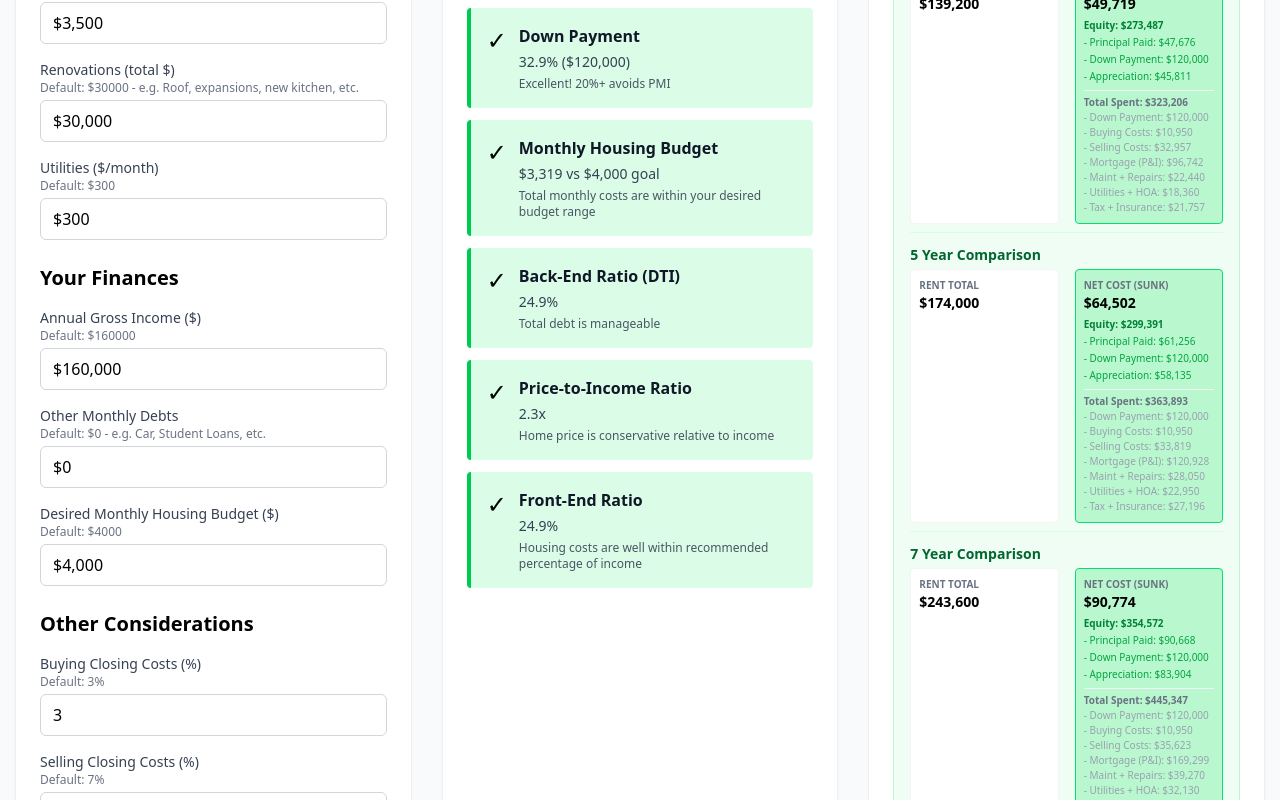
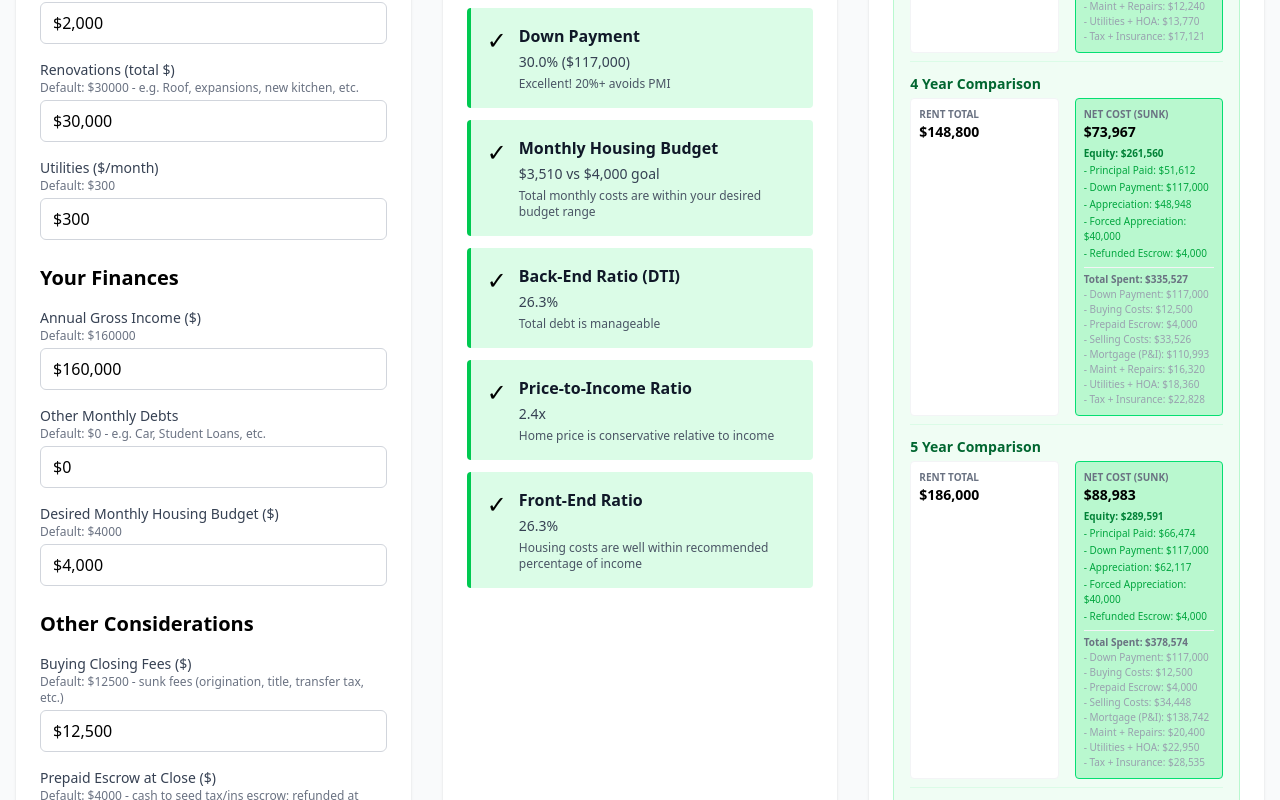
Before and after one commit to emurdock1101/home-buying-calculator, a React (Vite) app: page / in a window 1280 px wide. Shown: the part 880-1680 px from the top of the page. Built offline with nearby package versions, Linux system fonts and the light colour scheme.

Commit message:
escrow refund

```diff
--- a/src/components/OpportunityCostsColumn.tsx
+++ b/src/components/OpportunityCostsColumn.tsx
@@ -99,6 +99,19 @@ export const OpportunityCostsColumn = ({
                               maximumFractionDigits: 0,
                             })}
                           </p>
+                          <p className="text-[10px] text-green-600">
+                            - Forced Appreciation: $
+                            {p.forcedAppreciationAmount.toLocaleString(
+                              undefined,
+                              { maximumFractionDigits: 0 }
+                            )}
+                          </p>
+                          <p className="text-[10px] text-green-600">
+                            - Refunded Escrow: $
+                            {p.prepaidEscrow.toLocaleString(undefined, {
+                              maximumFractionDigits: 0,
+                            })}
+                          </p>
 
                           <div className="pt-1 mt-1 border-t border-gray-100">
                             <p className="text-[10px] text-gray-500 font-bold">
@@ -116,6 +129,12 @@ export const OpportunityCostsColumn = ({
                             <p className="text-[10px] text-gray-400">
                               - Buying Costs: $
                               {p.buyingCosts.toLocaleString(undefined, {
+                                maximumFractionDigits: 0,
+                              })}
+                            </p>
+                            <p className="text-[10px] text-gray-400">
+                              - Prepaid Escrow: $
+                              {p.prepaidEscrow.toLocaleString(undefined, {
                                 maximumFractionDigits: 0,
                               })}
                             </p>
--- a/src/data.ts
+++ b/src/data.ts
@@ -1,25 +1,26 @@
 import type { InputConfig, Inputs } from "./types";
 
 export const DEFAULT_VALUES: Inputs = {
-  purchasePrice: "365000",
-  downPayment: "120000",
-  interestRate: "5.3",
+  purchasePrice: "390000",
+  downPayment: "117000",
+  interestRate: "5.75",
   loanTerm: "15",
   propertyTax: "1.05",
   homeInsurance: "125",
   hoaFees: "75",
-  maintenanceAnnual: "3500",
+  maintenanceAnnual: "2000",
   renovations: "30000",
   utilities: "300",
   annualIncome: "160000",
   monthlyDebts: "0",
-  buyingClosingCosts: "3",
+  buyingClosingCosts: "12500",
+  prepaidEscrow: "4000",
   sellingClosingCosts: "7",
   desiredMonthlyHousing: "4000",
   safetyMultiplier: "2",
-  monthlyRent: "2900",
+  monthlyRent: "3100",
   homeAppreciation: "3",
-  forcedAppreciation: "60000",
+  forcedAppreciation: "40000",
 };
 
 export const PROPERTY_INPUTS: InputConfig[] = [
@@ -121,10 +122,17 @@ export const FINANCE_INPUTS: InputConfig[] = [
 export const OTHER_INPUTS: InputConfig[] = [
   {
     name: "buyingClosingCosts",
-    label: "Buying Closing Costs (%)",
-    sublabel: `Default: ${DEFAULT_VALUES.buyingClosingCosts}%`,
-    placeholder: `Default: ${DEFAULT_VALUES.buyingClosingCosts}%`,
-    step: "0.1",
+    label: "Buying Closing Fees ($)",
+    sublabel: `Default: $${DEFAULT_VALUES.buyingClosingCosts} - sunk fees (origination, title, transfer tax, etc.)`,
+    placeholder: `Default: $${DEFAULT_VALUES.buyingClosingCosts}`,
+    isCurrency: true,
+  },
+  {
+    name: "prepaidEscrow",
+    label: "Prepaid Escrow at Close ($)",
+    sublabel: `Default: $${DEFAULT_VALUES.prepaidEscrow} - cash to seed tax/ins escrow; refunded at sale, not sunk`,
+    placeholder: `Default: $${DEFAULT_VALUES.prepaidEscrow}`,
+    isCurrency: true,
   },
   {
     name: "sellingClosingCosts",
--- a/src/formulas.ts
+++ b/src/formulas.ts
@@ -72,8 +72,8 @@ export function calculateMetrics(inputs: Inputs): CalculationResults | null {
   const utils = parseFloat(inputs.utilities);
   const income = parseFloat(inputs.annualIncome);
   const debts = parseFloat(inputs.monthlyDebts);
-  const buyingClosingCosts =
-    (parseFloat(inputs.buyingClosingCosts) / PERCENT_DIVISOR) * price;
+  const buyingClosingCosts = parseFloat(inputs.buyingClosingCosts);
+  const prepaidEscrow = parseFloat(inputs.prepaidEscrow);
   const sellingClosingCostsRate =
     parseFloat(inputs.sellingClosingCosts) / PERCENT_DIVISOR;
   const desiredHousing = parseFloat(inputs.desiredMonthlyHousing);
@@ -248,7 +248,11 @@ export function calculateMetrics(inputs: Inputs): CalculationResults | null {
       Math.min(months, numPayments)
     );
     const principalOwned =
-      down + principalPaidOff + appreciationAmount + forcedAppreciation;
+      down +
+      principalPaidOff +
+      appreciationAmount +
+      forcedAppreciation +
+      prepaidEscrow;
 
     const totalMortgage = mortgagePayment * months;
     const totalMaintenance = (monthlyMaintenance + monthlyRenovations) * months;
@@ -258,9 +262,12 @@ export function calculateMetrics(inputs: Inputs): CalculationResults | null {
     const currentPrice = price + appreciationAmount + forcedAppreciation;
     const sellingCosts = currentPrice * sellingClosingCostsRate;
 
-    // totalSpent = down payment + buying closing costs + all monthly payments + selling closing costs
     const totalSpent =
-      down + buyingClosingCosts + totalMonthly * months + sellingCosts;
+      down +
+      buyingClosingCosts +
+      prepaidEscrow +
+      totalMonthly * months +
+      sellingCosts;
     const netCost = totalSpent - principalOwned;
 
     // Rent unrecoverable: rentTotal
@@ -273,7 +280,9 @@ export function calculateMetrics(inputs: Inputs): CalculationResults | null {
       principalPaidOff,
       initialDownPayment: down,
       appreciationAmount,
+      forcedAppreciationAmount: forcedAppreciation,
       buyingCosts: buyingClosingCosts,
+      prepaidEscrow,
       sellingCosts,
       netCost,
       isCheaperThanRent: netCost < rentTotal,
--- a/src/types.ts
+++ b/src/types.ts
@@ -17,6 +17,7 @@ export interface Inputs {
   homeAppreciation: string;
   forcedAppreciation: string;
   buyingClosingCosts: string;
+  prepaidEscrow: string;
   sellingClosingCosts: string;
 }
 
@@ -70,7 +71,9 @@ export interface PeriodicCost {
   principalPaidOff: number;
   initialDownPayment: number;
   appreciationAmount: number;
+  forcedAppreciationAmount: number;
   buyingCosts: number;
+  prepaidEscrow: number;
   sellingCosts: number;
   netCost: number;
   isCheaperThanRent: boolean;
```
